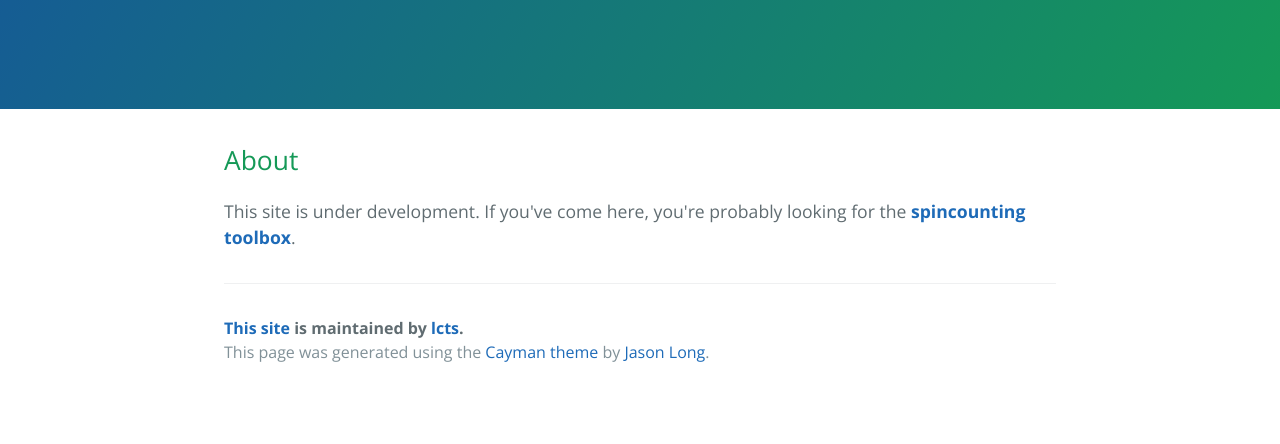
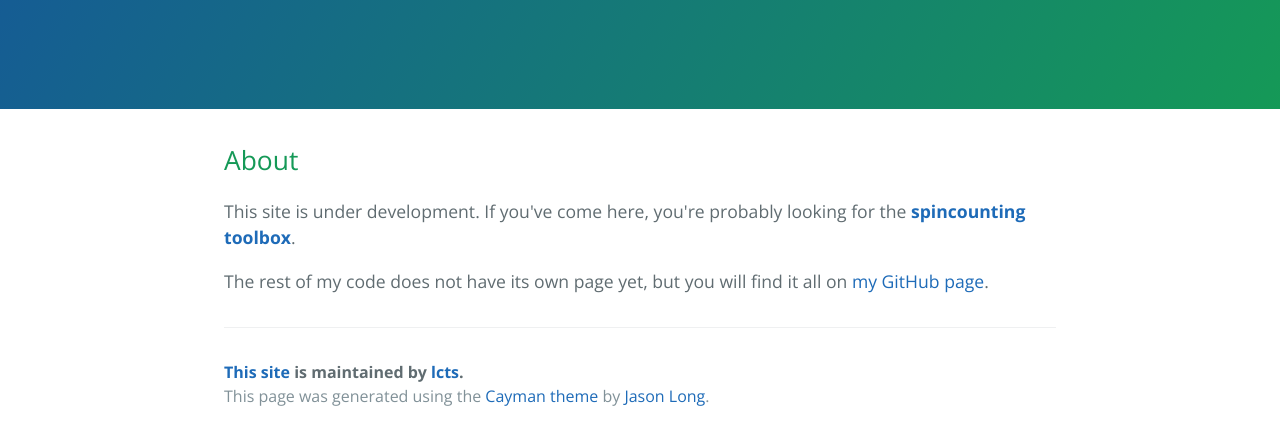
Before and after one commit to lcts/lcts.github.io, a plain HTML site: page index.html in a window 1280 px wide. Shown: the part 208-652 px from the top of the page. Drawn offline with nearby package versions, Linux system fonts and the light colour scheme.

Commit message:
added link to github page

```diff
--- a/index.html
+++ b/index.html
@@ -30,6 +30,8 @@
 
 		<p>This site is under development. If you've come here, you're probably looking for the <a href="https://lcts.github.io/spincounting"><strong>spincounting toolbox</strong></a>.</p>
 
+		<p>The rest of my code does not have its own page yet, but you will find it all on <a href="https://github.com/lcts">my GitHub page</a>.</p>
+
 		<footer class="site-footer">
 			<span class="site-footer-owner"><a href=
 			"https://github.com/lcts/lcts.github.io">This site</a> is
```
